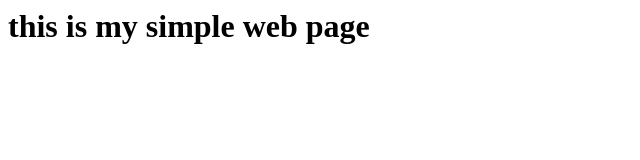
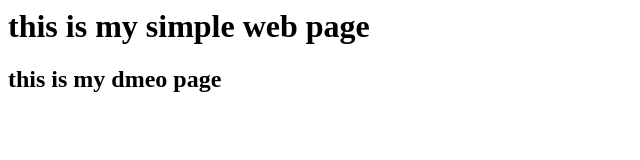
Before and after one commit to roshann8900/tp, a plain HTML site: page index.html in a window 1280 px wide. Shown: the whole page, without its empty margins (0-640 px from the left). Drawn offline with Linux system fonts and the light colour scheme.

Commit message:
Update index.html

```diff
--- a/index.html
+++ b/index.html
@@ -1 +1,2 @@
 <h1>this is my simple web page</h1>
+<h2>this is my dmeo page</h2>
```
